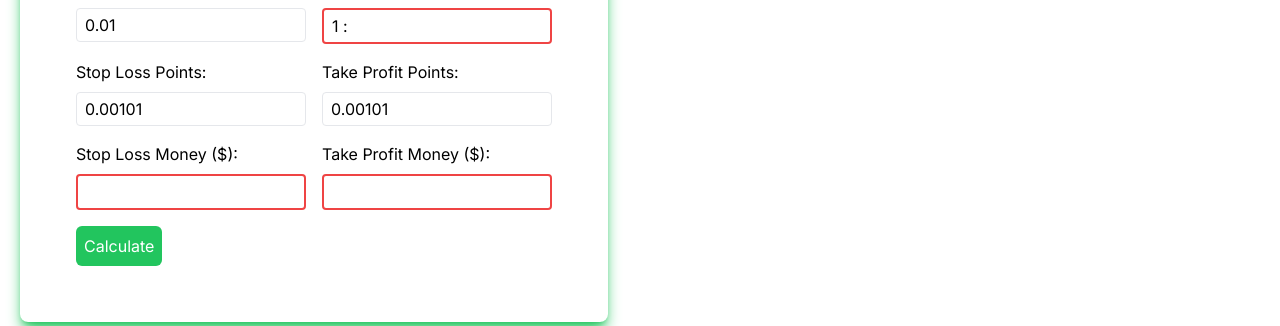
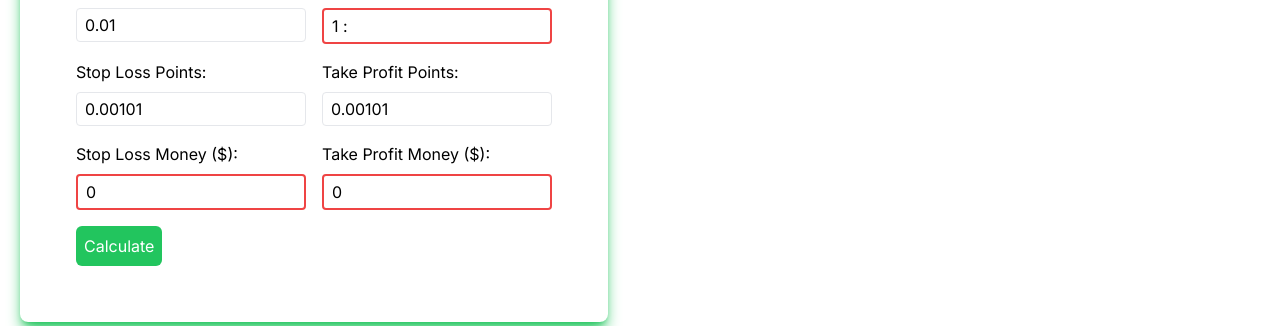
Before and after one commit to TshwaneloMatlou/eig, a Next.js app: page /Calculators in a window 1280 px wide. Shown: the part 1478-1804 px from the top of the page. Built offline with nearby package versions, Linux system fonts and the light colour scheme.

Commit message:
P/L calculator

```diff
--- a/app/Components/ProfitLossCalculator.tsx
+++ b/app/Components/ProfitLossCalculator.tsx
@@ -1,12 +1,12 @@
 'use client'
-import React, { useState, useEffect  } from 'react';
+import React, { useState, useEffect } from 'react';
 
 const ProfitLossCalculator = () => {
   const [lotSize, setLotSize] = useState('0.01');
   const [stopLossPoints, setStopLossPoints] = useState('0.00101');
-  const [stopLossMoney, setStopLossMoney] = useState('');
+  const [stopLossMoney, setStopLossMoney] = useState('0');
   const [takeProfitPoints, setTakeProfitPoints] = useState('0.00101');
-  const [takeProfitMoney, setTakeProfitMoney] = useState('');
+  const [takeProfitMoney, setTakeProfitMoney] = useState('0');
   const [riskRewardRatio, setRiskRewardRatio] = useState('');
   const [selectedCurrency, setSelectedCurrency] = useState('EURUSD'); // Add state for selected currency
 
```
